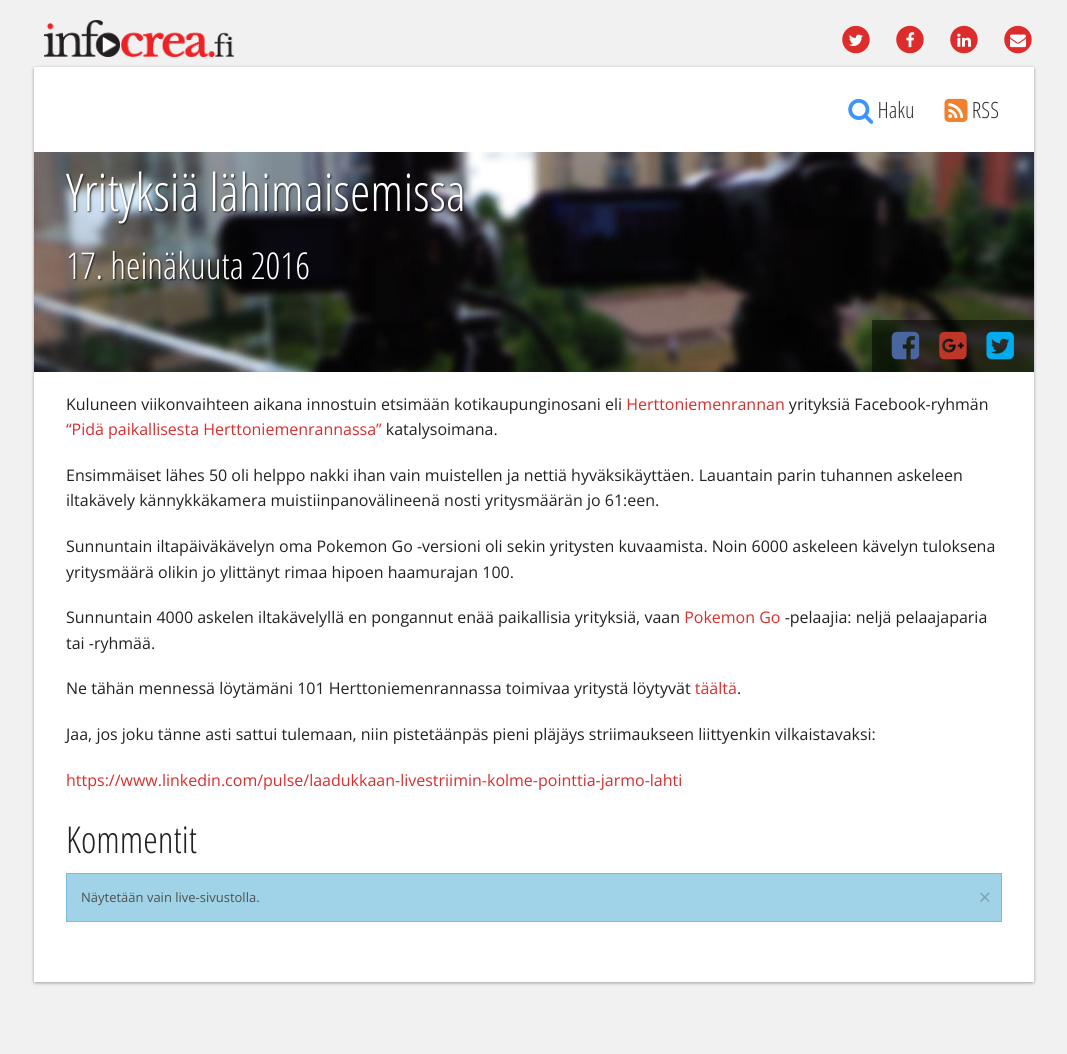
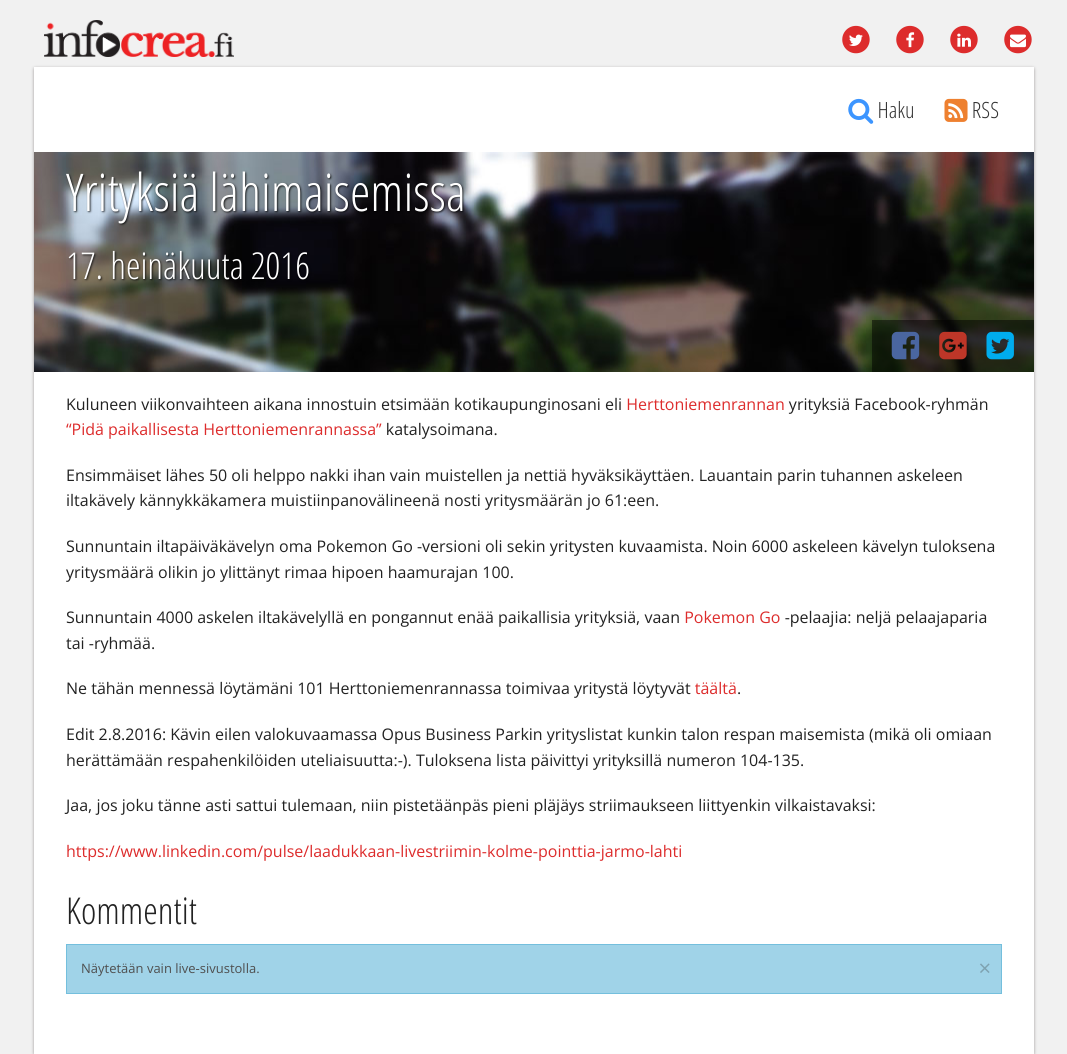
Before and after one commit to Pyppe/infocrea.fi, a Jekyll site: the page built from _posts/2016-07-17-yrityksia-lahimaisemissa.md, in a window 1280 px wide. Shown: the whole page, without its empty margins (106-1173 px from the left). Built offline with Jekyll 4.4.1, drawn with Linux system fonts in a browser that asks for light colours; nearby versions of some CDN libraries.

Commit message:
Hnranta-yritykset -blogin päivitys

```diff
--- a/_posts/2016-07-17-yrityksia-lahimaisemissa.md
+++ b/_posts/2016-07-17-yrityksia-lahimaisemissa.md
@@ -14,6 +14,8 @@ Sunnuntain 4000 askelen iltakävelyllä en pongannut enää paikallisia yrityksi
 
 Ne tähän mennessä löytämäni 101 Herttoniemenrannassa toimivaa yritystä löytyvät [täältä](https://docs.google.com/document/d/1z3t45MvdkfTF2l6kWcys6cgJfo3R1mJ0LiFAiUUJ7jQ/edit?usp=sharing).
 
+Edit 2.8.2016: Kävin eilen valokuvaamassa Opus Business Parkin yrityslistat kunkin talon respan maisemista (mikä oli omiaan herättämään respahenkilöiden uteliaisuutta:-). Tuloksena lista päivittyi yrityksillä numeron 104-135.
+
 Jaa, jos joku tänne asti sattui tulemaan, niin pistetäänpäs pieni pläjäys striimaukseen liittyenkin vilkaistavaksi:
 
 [https://www.linkedin.com/pulse/laadukkaan-livestriimin-kolme-pointtia-jarmo-lahti](https://www.linkedin.com/pulse/laadukkaan-livestriimin-kolme-pointtia-jarmo-lahti)
```
